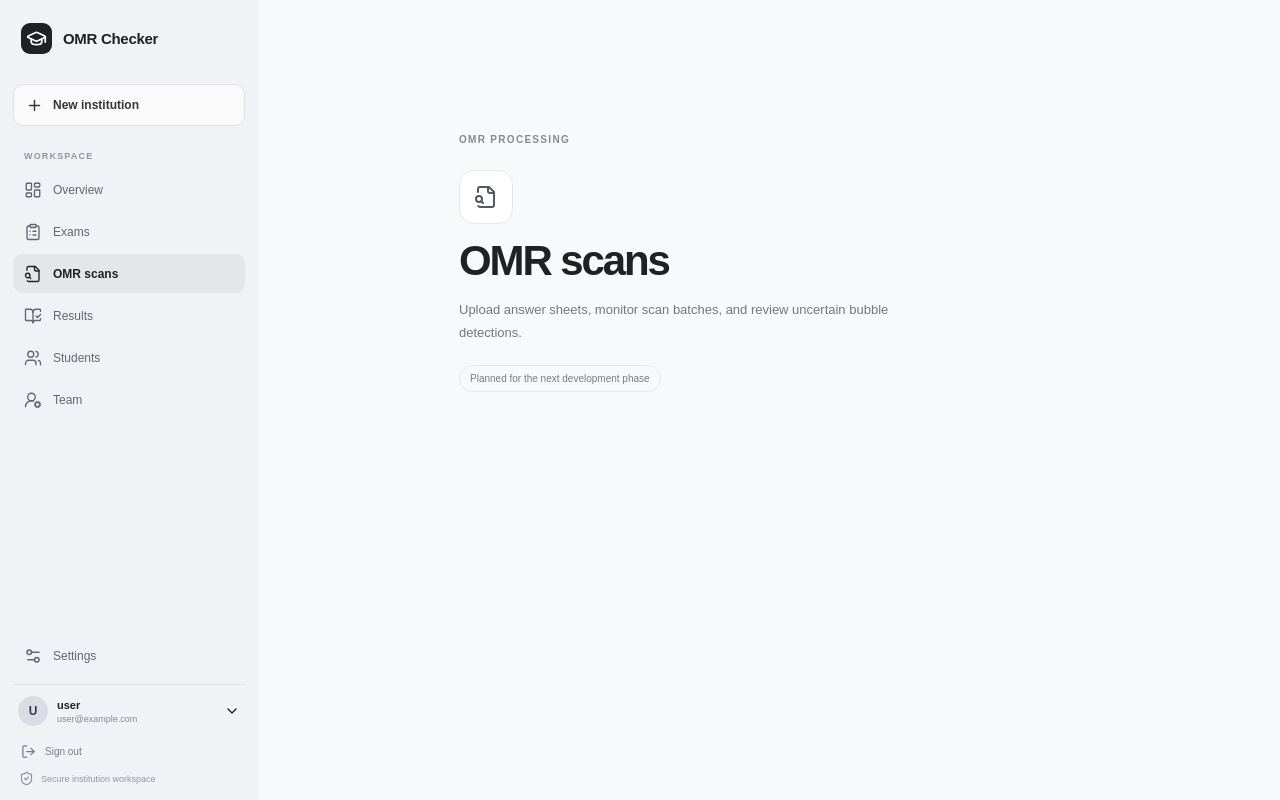
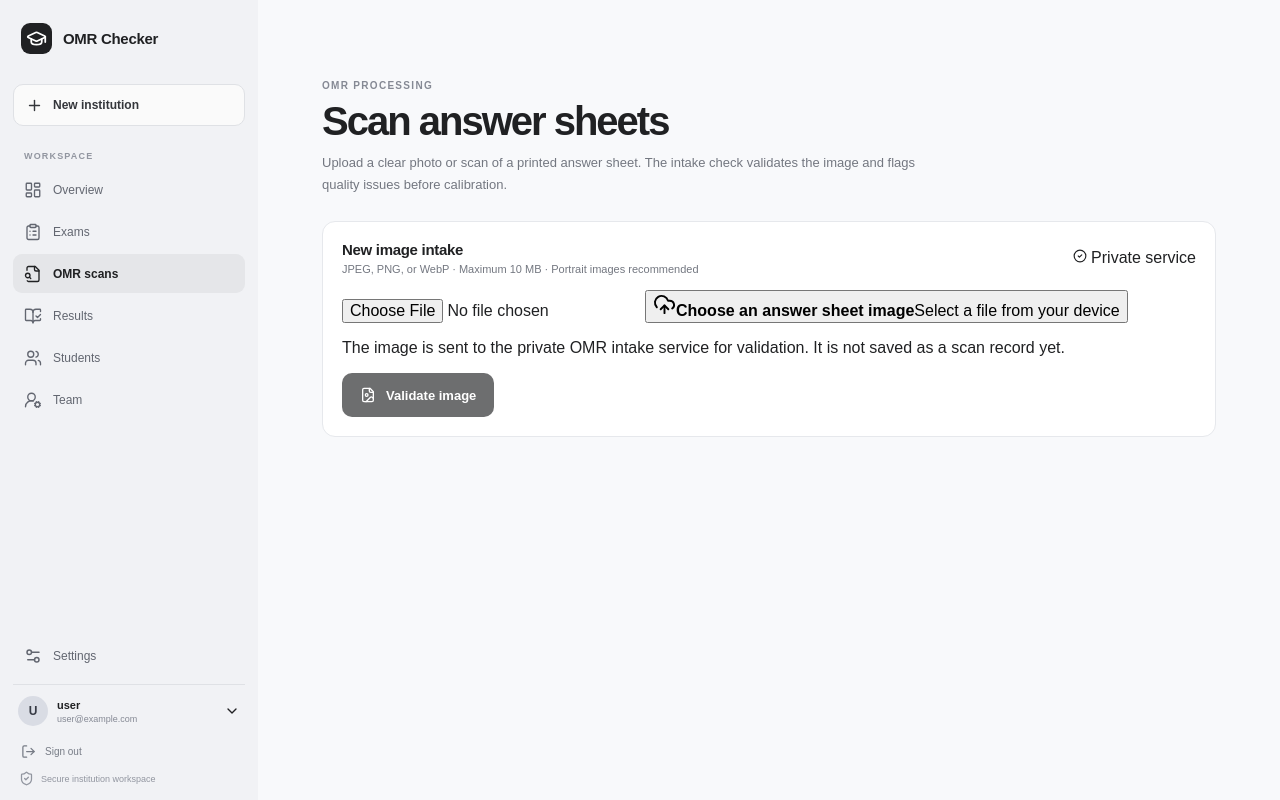
Before and after one commit to joy11122/omr-exam-checker, a Next.js app in the folder apps/web/: page /scans in a window 1280 px wide. Built offline with nearby package versions, Linux system fonts and the light colour scheme; no server answers; sample sign-in values are in the browser's storage.

Commit message:
feat(scans): replace placeholder with image intake workspace

```diff
--- a/apps/web/src/app/(workspace)/scans/page.tsx
+++ b/apps/web/src/app/(workspace)/scans/page.tsx
@@ -1,6 +1,5 @@
-import { FileSearch } from "lucide-react";
-import { FeaturePlaceholder } from "@/components/workspace/feature-placeholder";
+import { ScanUpload } from "@/components/omr/scan-upload";
 
 export default function ScansPage() {
-  return <FeaturePlaceholder eyebrow="OMR PROCESSING" title="OMR scans" description="Upload answer sheets, monitor scan batches, and review uncertain bubble detections." icon={FileSearch} />;
+  return <ScanUpload />;
 }
```
